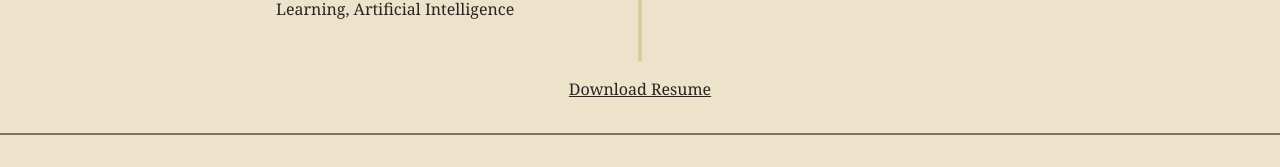
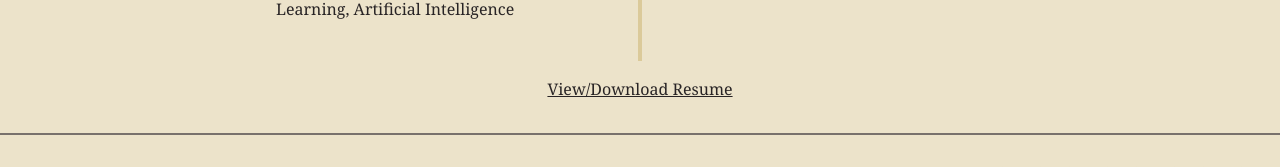
Before and after one commit to mihirrd/next-blog, a Next.js app: page /resume in a window 1280 px wide. Shown: the part 1665-1832 px from the top of the page. Built offline with nearby package versions, Linux system fonts and the light colour scheme.

Commit message:
Add static resume link

```diff
--- a/app/resume/page.tsx
+++ b/app/resume/page.tsx
@@ -1,5 +1,6 @@
 import React from 'react'
 import Divider from '../components/Divider'
+import Link from 'next/link'
 
 const page = () => {
     return (
@@ -118,8 +119,10 @@ const page = () => {
                     </ul>
                 </div>
                 <div className='mt-4'>
-                <a href='https://www.dropbox.com/scl/fi/qwo38kecf3qtbin2687b7/resume_mihir_blog.pdf?rlkey=ulj9cjqb1wcrnfpt5jk6czkfi&st=ah9fa08y&dl=0'>
-                <p className='underline'>Download Resume</p></a></div>
+                <Link href='Resume_Mihir_Deshpande.pdf'
+                target='_blank'
+                rel="noopener noreferrer">
+                <p className='underline'>View/Download Resume</p></Link></div>
             </div>
         </main>
     )
```
Also changed, not shown: 1 other file (tests, documents, lock files or other folders).
